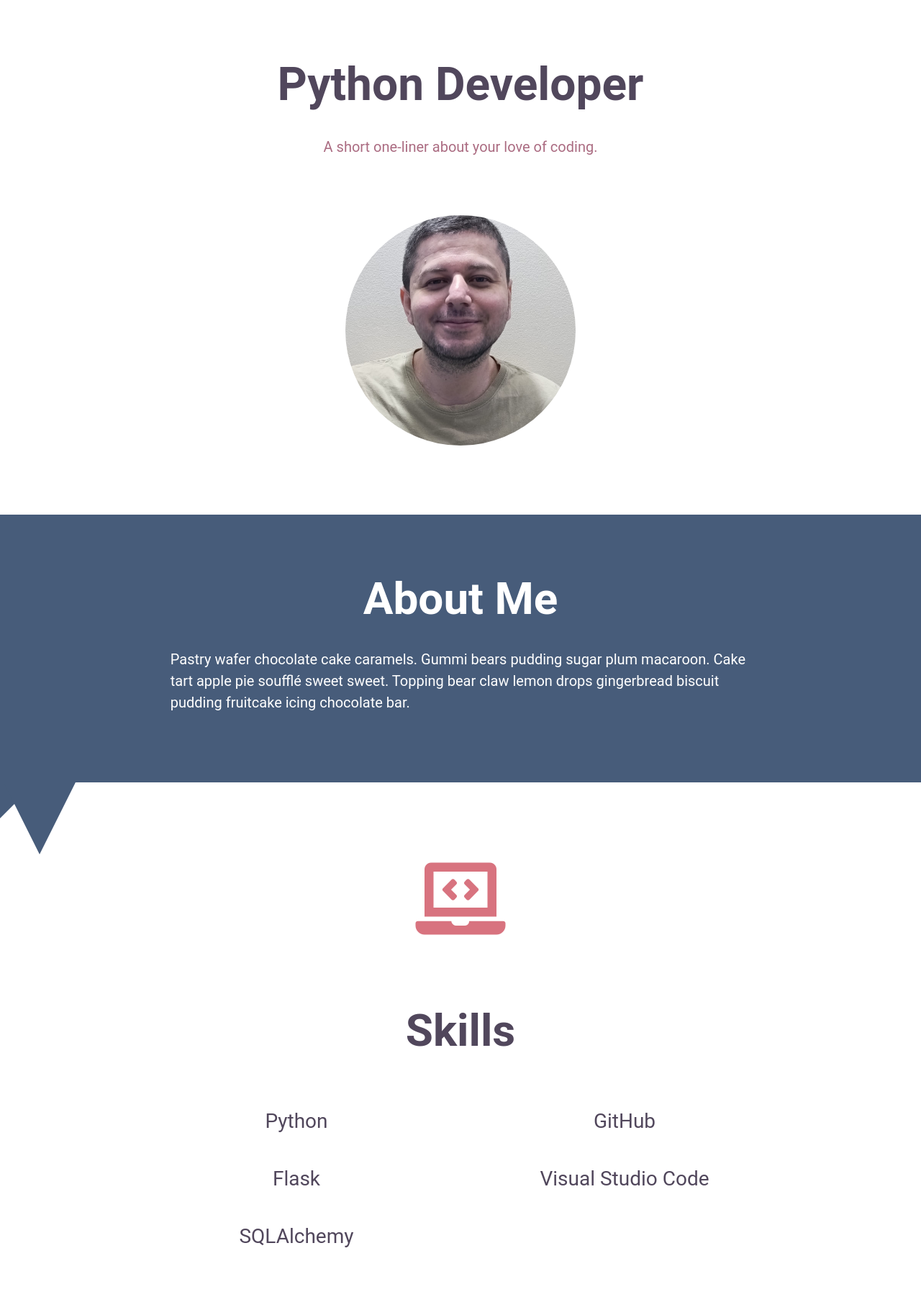
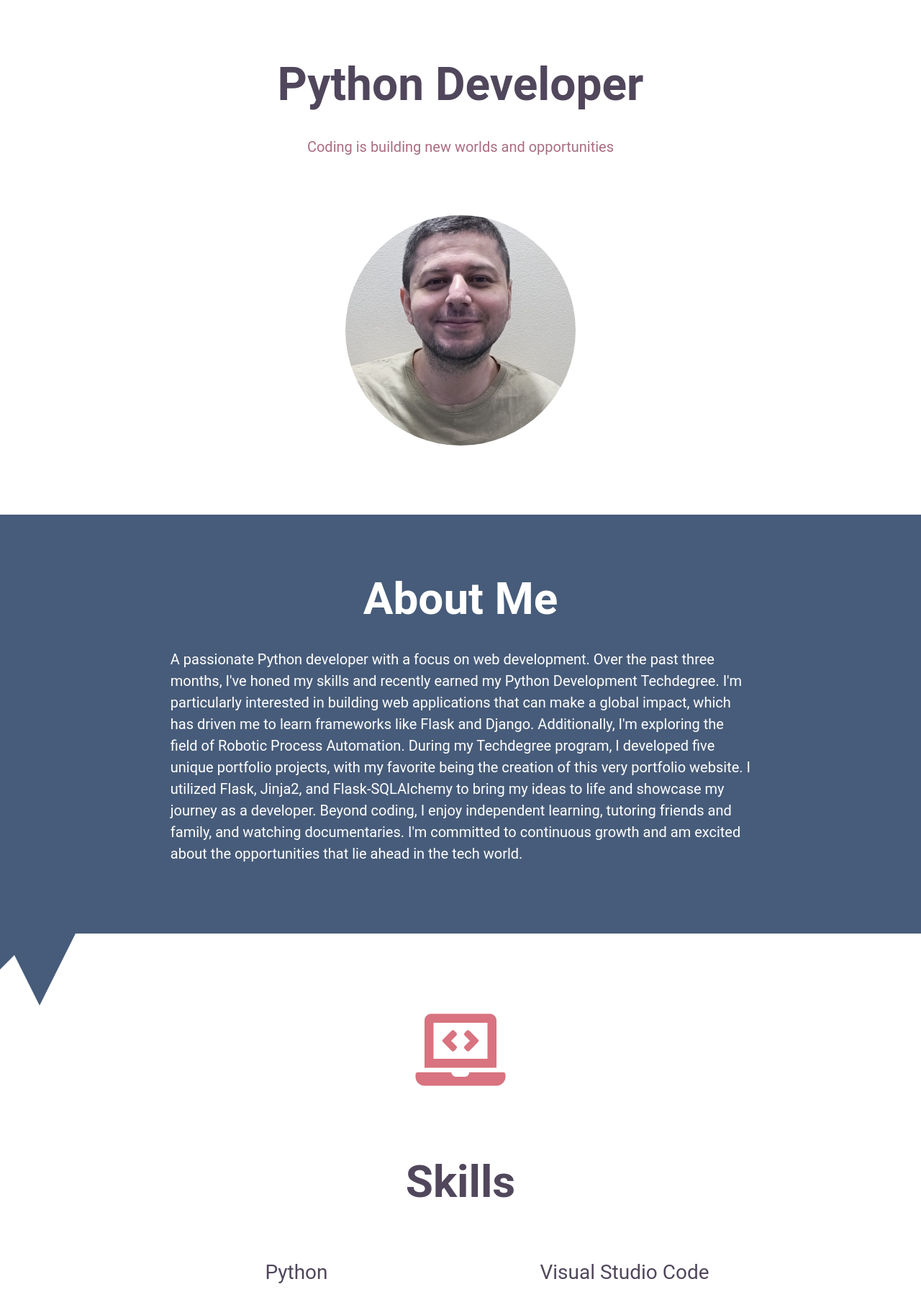
Before and after one commit to sahvsergio/treehouse_python_techdegree_unit5, a Flask app: page / in a window 1280 px wide. Shown: the part 93-1920 px from the top of the page at 72% size. Run offline with Flask 3, Linux system fonts and the light colour scheme.

Commit message:
added details about and contact sections

```diff
--- a/templates/index.html
+++ b/templates/index.html
@@ -3,17 +3,21 @@
         {% block content %}
         <section class="header">
             <h1>Python Developer</h1>
-            <p>A short one-liner about your love of coding.</p>
+            <p>Coding is building new worlds and opportunities </p>
             <img src="static/picture.jpeg" alt="Headshot of myself">
         </section>
         <section id="about">
             <h2>About Me</h2>
             <p>
-                Pastry wafer chocolate cake caramels.
-                Gummi bears pudding sugar plum macaroon.
-                Cake tart apple pie soufflé sweet sweet.
-                Topping bear claw lemon drops gingerbread
-                biscuit pudding fruitcake icing chocolate bar.
+                A passionate Python developer with a focus on web development.
+               Over the past three months,
+               I've honed my skills and recently earned my Python Development Techdegree.
+                I'm particularly interested in building web applications that can make a global impact,
+                which has driven me to learn frameworks like Flask and Django. Additionally, I'm exploring the field of Robotic Process Automation.
+                During my Techdegree program, I developed five unique portfolio projects, with my favorite being the creation of this very portfolio website.
+                 I utilized Flask, Jinja2, and Flask-SQLAlchemy to bring my ideas to life and showcase my journey as a developer.
+                Beyond coding, I enjoy independent learning, tutoring friends and family, and watching documentaries.
+                 I'm committed to continuous growth and am excited about the opportunities that lie ahead in the tech world.
             </p>
             <div id="triangle1"></div>
             <div id="triangle2"></div>
@@ -25,6 +29,8 @@
                 <li>Python</li>
                 <li>Flask</li>
                 <li>SQLAlchemy</li>
+                 <li>Selenium for web automation</li>
+                  <li>Visual Studio Code</li>
                 <li>GitHub</li>
                 <li>Visual Studio Code</li>
             </ul>
@@ -59,10 +65,13 @@
             <i class="fas fa-paper-plane"></i>
             <h2>Contact Me</h2>
             <p>
-                Pastry wafer chocolate cake caramels.
-                Gummi bears pudding sugar plum macaroon.
-                Cake tart apple pie soufflé sweet sweet.
-                Topping bear claw lemon drops gingerbread biscuit pudding fruitcake icing chocolate bar.
+
+
+I'm always open to new opportunities and collaborations.
+Whether you have a project in mind, need some coding advice,
+or just want to connect, I'd love to hear from you.
+Feel free to reach out through any of the channels below,
+ and I'll get back to you as soon as possible.
             </p>
             <p>
                 <i class="fas fa-envelope"></i>
```
Also changed, not shown: templates/about.html (+21 -22 lines).
